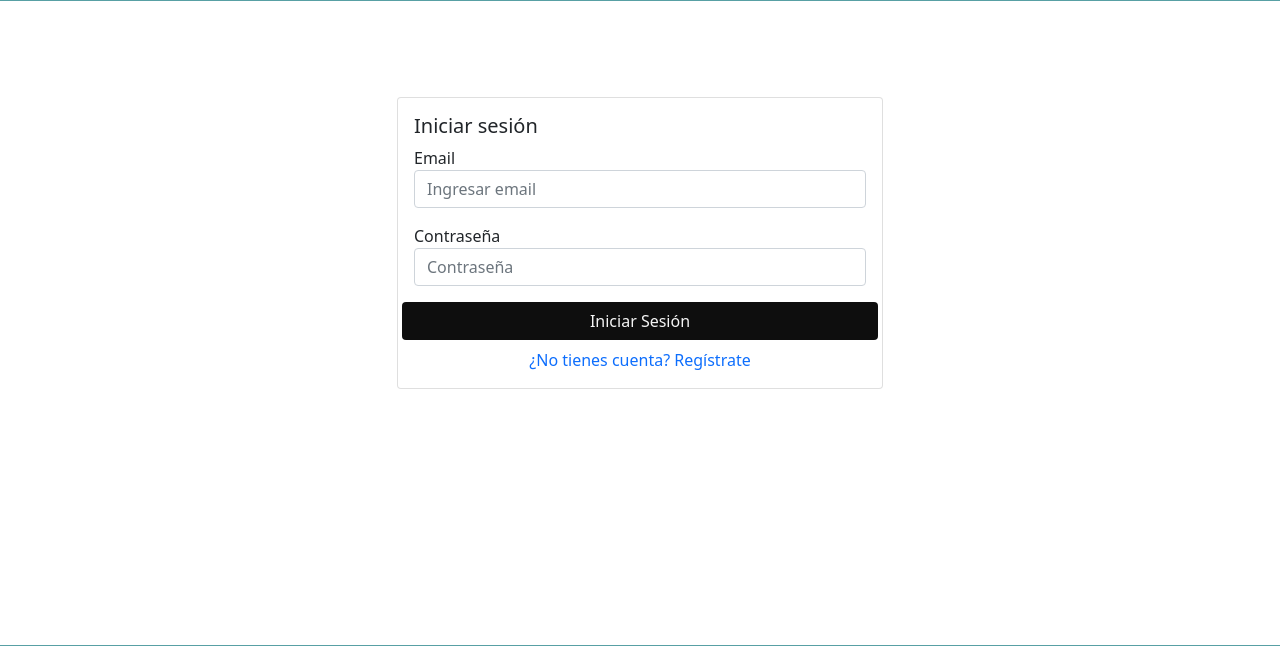
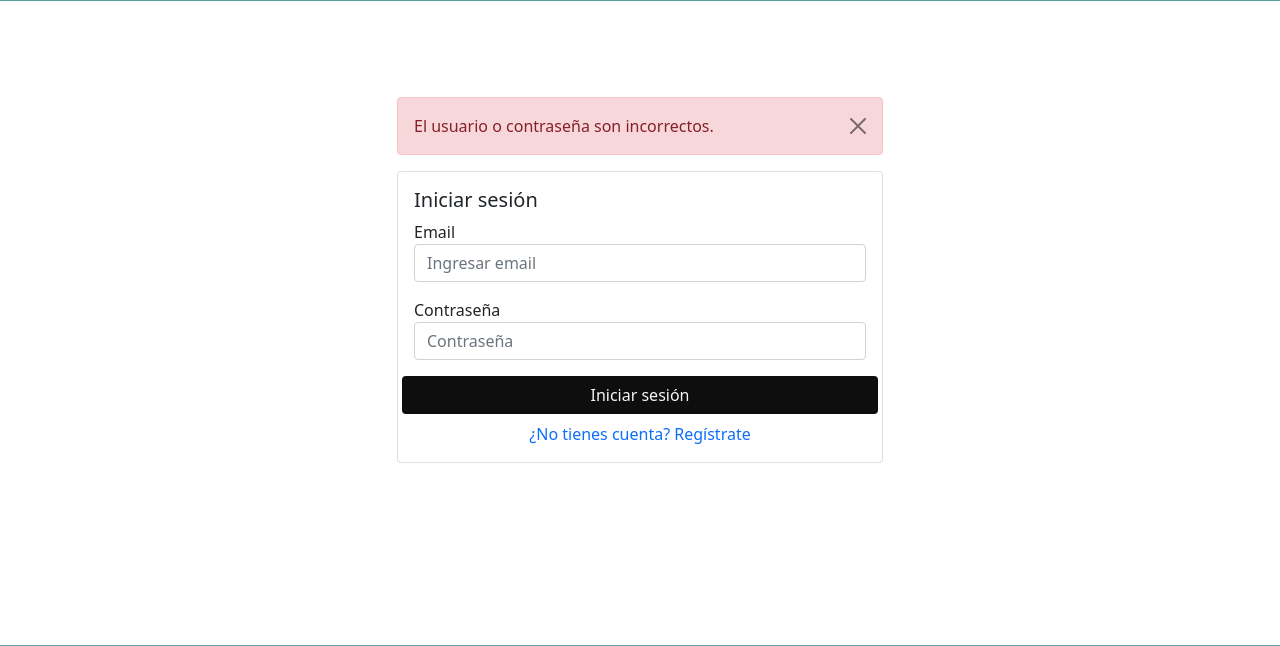
Before and after one commit to juandixdd/php_crud_final_eventos, a PHP site: page /index.php?message=errorLogin in a window 1280 px wide. Shown: the part 88-734 px from the top of the page. Run offline with PHP 8.4, Linux system fonts and the light colour scheme; some libraries are stand-ins or nearby versions.

Commit message:
Se agrega logica de login

```diff
--- a/index.php
+++ b/index.php
@@ -18,29 +18,37 @@
                     }
                 </script>
             <?php } ?>
+
+            <?php if (isset($_GET['message']) && $_GET['message'] == 'errorLogin') { ?>
+                <div class="alert alert-danger alert-dismissible fade show" role="alert">
+                    El usuario o contraseña son incorrectos.
+                    <button type="button" class="btn-close" data-bs-dismiss="alert" aria-label="Close"></button>
+                </div>
+            <?php } ?>
+
             <!-- /Alerts -->
 
             <div class="card">
                 <div class="card-body">
                     <h5 class="card-title">Iniciar sesión</h5>
-                    <form action="principalPage.php">
+                    <form action="functions/user/login_usuario.php" method="POST">
                         <div class="form-group mb-3">
                             <label for="email">Email</label>
-                            <input type="email" class="form-control" id="email" aria-describedby="emailHelp" placeholder="Ingresar email">
-
+                            <input required type="email" class="form-control" id="email" aria-describedby="emailHelp" placeholder="Ingresar email" name="email">
                         </div>
                         <div class="form-group mb-3">
                             <label for="password">Contraseña</label>
-                            <input type="password" class="form-control" id="password" placeholder="Contraseña">
+                            <input required type="password" class="form-control" id="password" placeholder="Contraseña" name="password">
                         </div>
 
                         <div class="row">
-                            <button type="submit" class="btn btn-custom-primary">Iniciar Sesión</button>
+                            <input type="hidden" name="oculto" value="1">
+                            <input type="submit" class="btn btn-custom-primary" value="Iniciar sesión">
                         </div>
 
                         <!-- No tienes cuenta? -->
                         <div class="row">
-                            <a href="register.php" class="text-primary text-center mt-2">¿No tienes cuenta? Regístrate</a>
+                            <a class="text-primary text-center mt-2">¿No tienes cuenta? Regístrate</a>
                         </div>
 
 
--- a/register.php
+++ b/register.php
@@ -91,3 +91,8 @@
 </div>
 
 <?php include 'template/footer.php'; ?>
+
+<!--     include_once "model/conexion.php";
+    $sentencia = $bd->query("SELECT * FROM users where email = .'".$_POST['email']."'");
+    $users = $sentencia->fetchAll(PDO::FETCH_OBJ);
+    print_r($users); -->
```
Also changed, not shown: functions/user/login_usuario.php (added, +24 -0 lines), principalPage.php (+19 -0 lines).
